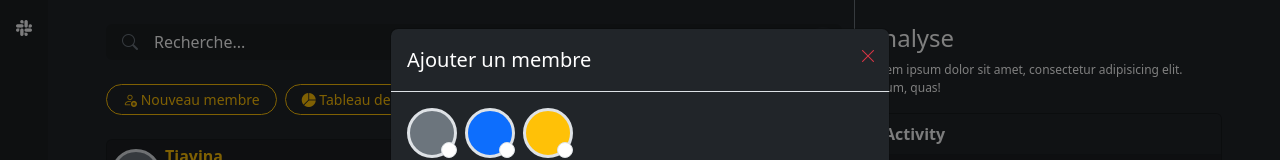
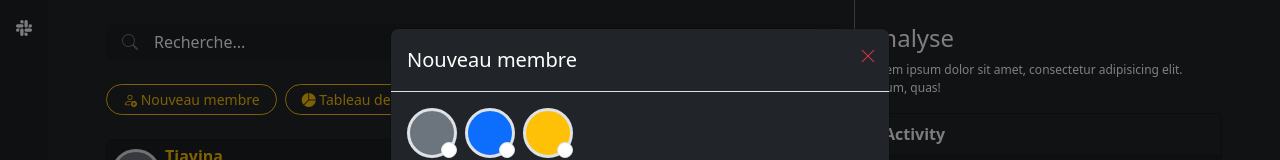
Before and after one commit to TiavinaTiTi/CommunityBackOffice, an Angular app: page /dashboard in a window 1280 px wide. Both pictures are taken after a click on the link "Nouveau membre". Shown: the top 160 px of the page. Built offline with nearby package versions, Linux system fonts and the light colour scheme.

Commit message:
Changer le label du formulaire

```diff
--- a/src/app/views/dashboard-page/dashboard-page.component.html
+++ b/src/app/views/dashboard-page/dashboard-page.component.html
@@ -27,7 +27,7 @@
         Tableau de bord
       </a>
       <div class="modal fade" id="modalAddMember" tabindex="-1" aria-labelledby="modalLabel" aria-hidden="true">
-        <app-member-form [formGroupMember]="formGroupMember"></app-member-form>
+        <app-member-form [title]="titleForm" [formGroupMember]="formGroupMember"></app-member-form>
       </div>
     </div>
     <div class="mt-4">
--- a/src/app/views/dashboard-page/dashboard-page.component.ts
+++ b/src/app/views/dashboard-page/dashboard-page.component.ts
@@ -29,6 +29,7 @@ export class DashboardPageComponent implements OnInit{
   formGroupMember!: FormGroup
   member$:Observable<MemberPageModel> = this.memberService.getAllMembers()
   search: string = ""
+  titleForm: string = "Formulaire"
 
 
   ngOnInit() {
@@ -57,6 +58,7 @@ export class DashboardPageComponent implements OnInit{
       git: [member.git, Validators.required],
       dateIn: [new Date()]
     })
+    this.titleForm = "Editer un membre"
   }
 
   /*
@@ -92,5 +94,6 @@ export class DashboardPageComponent implements OnInit{
 
   reset() {
     this.formGroupMember.reset()
+    this.titleForm = "Nouveau membre"
   }
 }
--- a/src/app/views/member-form/member-form.component.html
+++ b/src/app/views/member-form/member-form.component.html
@@ -1,7 +1,7 @@
 <div class="modal-dialog">
   <div class="modal-content bg-dark">
     <div class="modal-header">
-      <h5 class="modal-title" id="modalLabel">Ajouter un membre</h5>
+      <h5 class="modal-title" id="modalLabel">{{ title }}</h5>
     </div>
     <button type="button" class="btn position-absolute end-0 mt-2" data-bs-dismiss="modal" aria-label="Close">
       <i class="bi-x-lg text-danger"></i>
--- a/src/app/views/member-form/member-form.component.ts
+++ b/src/app/views/member-form/member-form.component.ts
@@ -15,6 +15,8 @@ import {MemberService} from "../../shared/services/memberService/member.service"
 export class MemberFormComponent{
   memberService: MemberService = inject(MemberService)
   @Input() formGroupMember!: FormGroup
+  @Input() title: string = "Formulaire"
+
 
   onSubmit() {
     console.log(this.formGroupMember.value)
```
